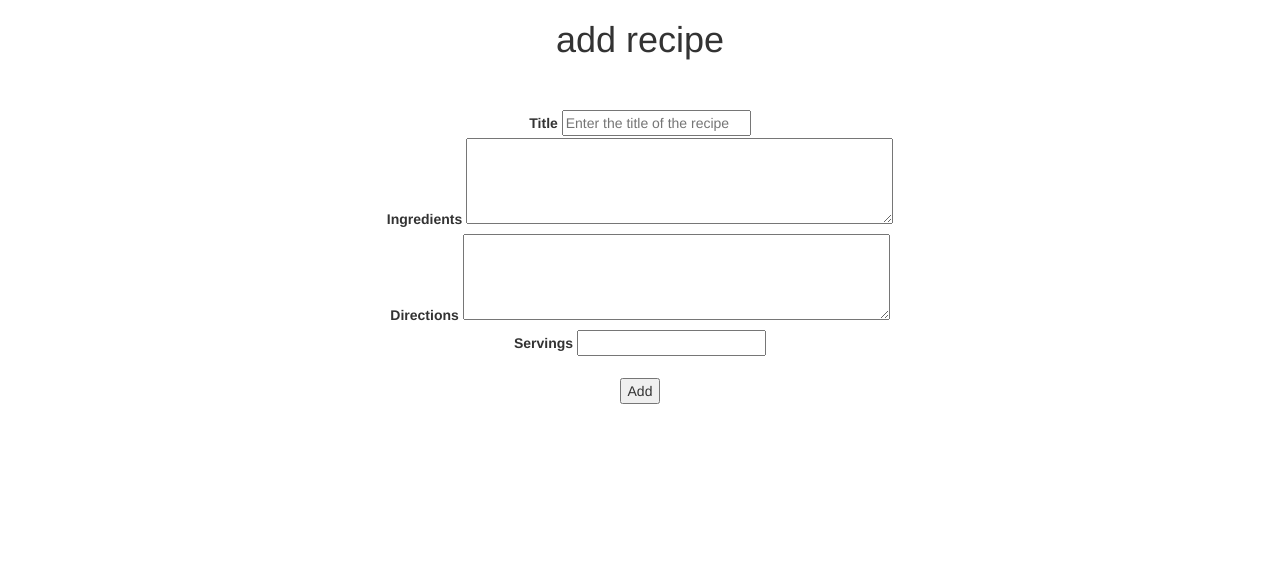
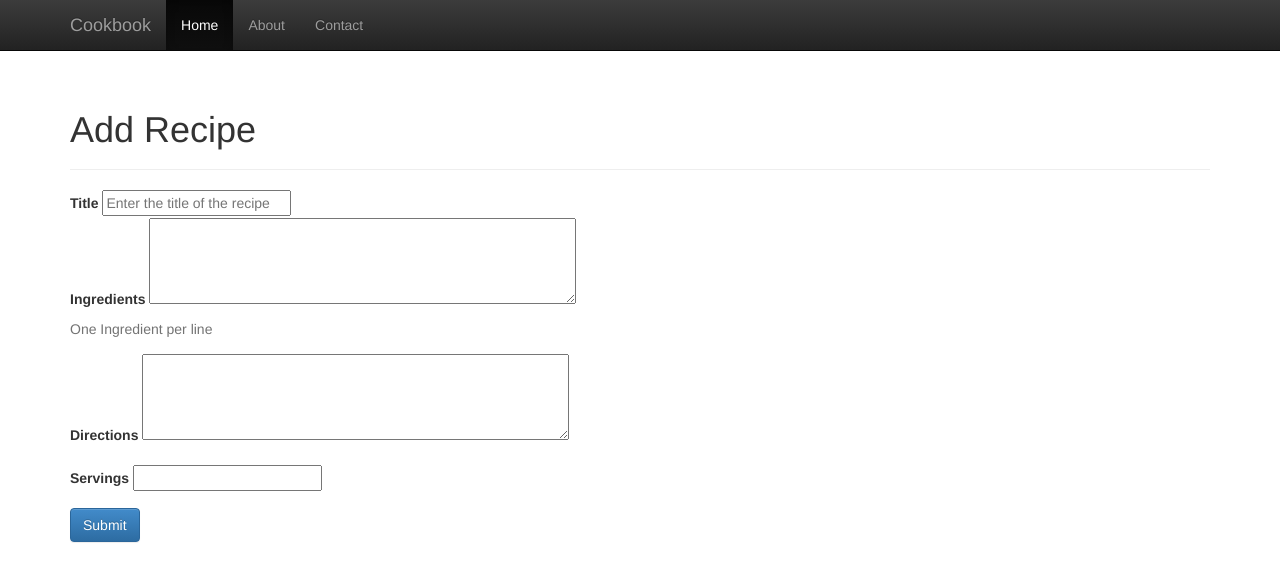
Before and after one commit to benosment/recipes, a Django app: page /users/1/add_recipe in a window 1280 px wide. Shown: the top 582 px of the page. Run offline with Django 3.2, Linux system fonts and the light colour scheme; some libraries are stand-ins or nearby versions.

Commit message:
signifcantly changed layout for base, home, user, add. added new pages for about and contact

```diff
--- a/cookbook/urls.py
+++ b/cookbook/urls.py
@@ -3,4 +3,6 @@ from django.conf.urls import patterns, url, include
 urlpatterns = patterns('',
                        url(r'^$', 'recipes.views.home', name='home'),
                        url(r'^users/', include('recipes.urls')),
+                       url(r'^about/', 'recipes.views.about', name='about'),
+                       url(r'^contact/', 'recipes.views.contact', name='contact'),
                        )
--- /dev/null
+++ b/recipes/static/bootstrap/css/theme.css
@@ -0,0 +1,18 @@
+body {
+  padding-top: 70px;
+  padding-bottom: 30px;
+}
+
+.theme-dropdown .dropdown-menu {
+  position: static;
+  display: block;
+  margin-bottom: 20px;
+}
+
+.theme-showcase > p > .btn {
+  margin: 5px 0;
+}
+
+.theme-showcase .navbar .container {
+  width: auto;
+}
--- a/recipes/templates/add.html
+++ b/recipes/templates/add.html
@@ -1,30 +1,34 @@
 {% extends 'base.html' %}
 
-{% block header_text %} add recipe {%  endblock %}
+{% block body_content %}
+<div class="page-header">
+  <h1>Add Recipe</h1>
+</div>
 
-{% block body_content %}
-<br>
-<br>
-<form method="POST">
+<form method="POST" role="form">
     {% csrf_token %}
+    <div class="clearfix">
+      <label for="id_title">Title</label>
+      <input name="recipe_title" id="id_title" placeholder="Enter the title of the recipe"
+	     class="span8 text-input"/>
+    </div>
 
-    <label for="id_title">Title</label>
-    <input name="recipe_title" id="id_title" placeholder="Enter the title of the recipe"/>
-    <br>
-
+    <div class="form-group">
     <label for="id_ingredients">Ingredients</label>
     <textarea name="recipe_ingredients" id="id_ingredients" rows="4" cols="50"></textarea>
-    <br>
+    <p class="help-block">One Ingredient per line</p>
+    </div>
 
+    <div class="form-group">
     <label for="id_directions">Directions</label>
     <textarea name="recipe_directions" id="id_directions" rows="4" cols="50"></textarea>
-    <br>
+    </div>
 
+    <div class="form-group">
     <label for="id_servings">Servings</label>
     <input name="recipe_servings" id="id_servings"/>
-    <br>
-    <br>
+    </div>
 
-    <input id="id_add_button" type="submit" value="Add">
+    <button type="submit" id="id_add_button" class="btn btn-primary">Submit</button
 </form>
 {% endblock %}
--- a/recipes/templates/base.html
+++ b/recipes/templates/base.html
@@ -4,20 +4,42 @@
 <head>
     <title>cookbook</title>
     <meta name="viewport" content="width=device-width, initial-scale=1.0">
-    <link href="/static/bootstrap/css/bootstrap.min.css" rel="stylesheet" media="screen">
+
+    <!-- Bootstrap core CSS -->
+    <link href="/static/bootstrap/css/bootstrap.min.css" rel="stylesheet">
+    <!-- Bootstrap theme -->
+    <link href="/static/bootstrap/css/bootstrap-theme.min.css" rel="stylesheet">
+
+    <!-- Custom styles for this template -->
+    <link href="/static/bootstrap/css/theme.css" rel="stylesheet">
 </head>
 
 <body>
-    <div class="container">
-        <div class="row">
-            <div class="col-md-6 col-md-offset-3">
-                <div class="text-center">
-		  <h1>{% block header_text %} {% endblock %}</h1>
+    <!-- Fixed navbar -->
+    <nav class="navbar navbar-inverse navbar-fixed-top" role="navigation">
+      <div class="container">
+        <div class="navbar-header">
+          <button type="button" class="navbar-toggle collapsed" data-toggle="collapse" data-target="#navbar" aria-expanded="false" aria-controls="navbar">
+            <span class="sr-only">Toggle navigation</span>
+            <span class="icon-bar"></span>
+            <span class="icon-bar"></span>
+            <span class="icon-bar"></span>
+          </button>
+          <a class="navbar-brand" href="/">Cookbook</a>
+        </div>
+        <div id="navbar" class="navbar-collapse collapse">
+          <ul class="nav navbar-nav">
+            <li class="active"><a href="/">Home</a></li>
+            <li><a href="/about/">About</a></li>
+            <li><a href="/contact/">Contact</a></li>
+          </ul>
+        </div><!--/.nav-collapse -->
+      </div>
+    </nav>
 
-                  {% block body_content %} {% endblock %}
-		</div>
-            </div>
-        </div>
+    <div class="container theme-showcase" role="main">
+      {% block beginning_div %} {% endblock %}
+      {% block body_content %} {% endblock %}
     </div>
 </body>
 
--- a/recipes/views.py
+++ b/recipes/views.py
@@ -5,6 +5,14 @@
 
 def home(request):
     return render(request, 'home.html')
+
+
+def about(request):
+    return render(request, 'about.html')
+
+
+def contact(request):
+    return render(request, 'contact.html')
 
 
 def add_user(request):
```
Also changed, not shown: functional_tests/tests.py (+49 -40 lines), recipes/templates/about.html (added, +10 -0 lines), recipes/templates/contact.html (added, +10 -0 lines), recipes/templates/home.html (+6 -7 lines), recipes/templates/user.html (+8 -3 lines), 1 other file.
